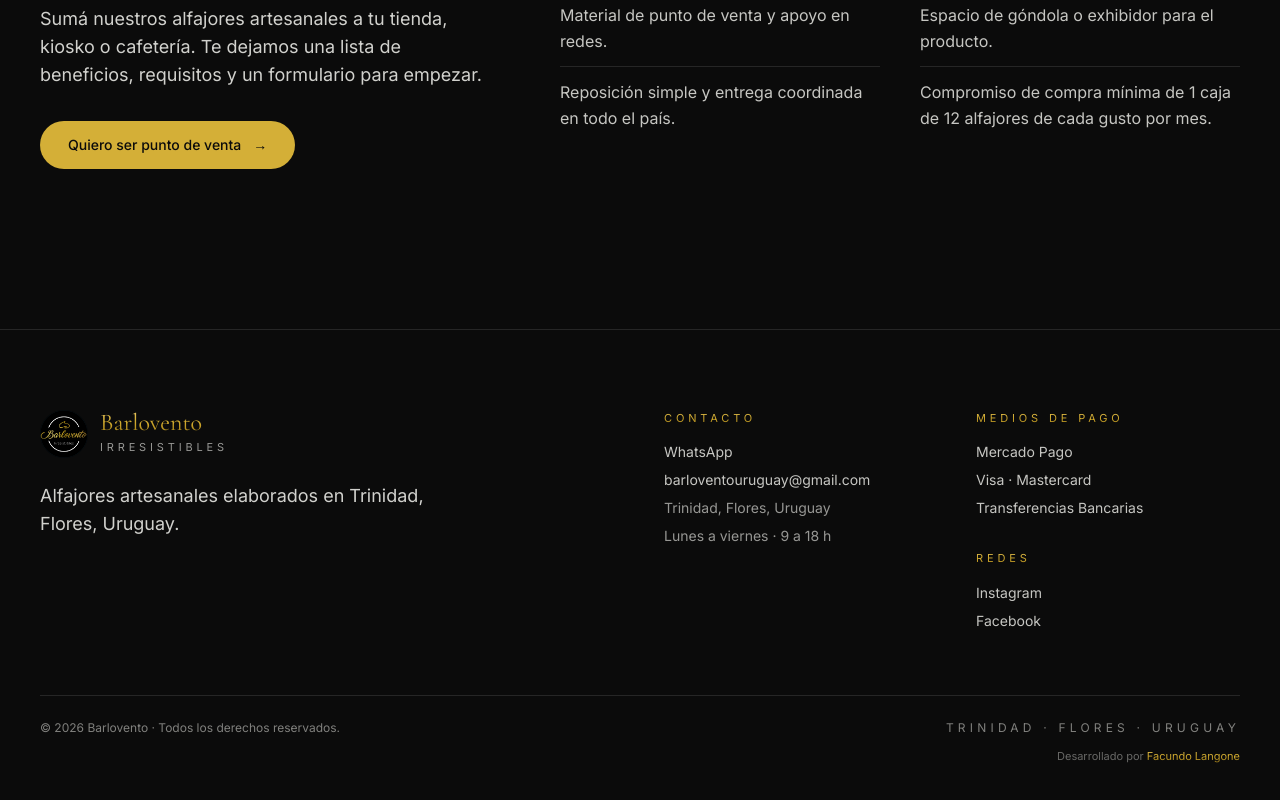
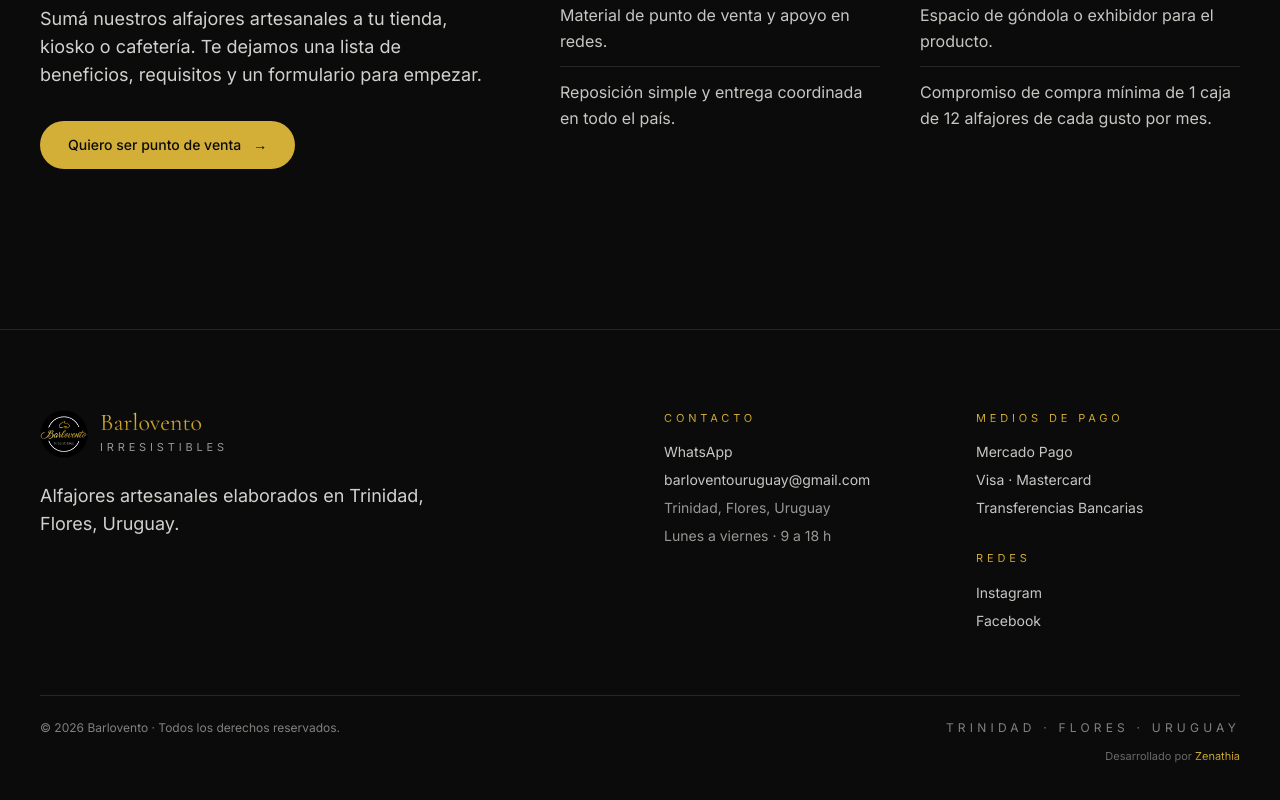
Before and after one commit to Facxox/Barlovento, a Next.js app in the folder web/: page / in a window 1280 px wide. Shown: the part 8676-9476 px from the top of the page. Built offline with nearby package versions, Linux system fonts and the light colour scheme; no server answers; the database is empty.

Commit message:
Update Footer.tsx

```diff
--- a/web/components/Footer.tsx
+++ b/web/components/Footer.tsx
@@ -55,8 +55,16 @@
           <p>© {currentYear} Barlovento · Todos los derechos reservados.</p>
           <p className="tracking-ultra uppercase">Trinidad · Flores · Uruguay</p>
         </div>
-        <p className="mt-3 text-center font-body text-[11px] text-bone/40 md:text-right">
-          Desarrollado por <span className="text-gold">Facundo Langone</span>
+<p className="mt-3 text-center font-body text-[11px] text-bone/40 md:text-right">
+  Desarrollado por{" "}
+        <a
+        href="https://zenathia.vercel.app/"
+        target="_blank"
+        rel="noopener noreferrer"
+        className="text-gold hover:underline"
+        >
+          Zenathia
+        </a>
         </p>
       </div>
     </footer>
```
